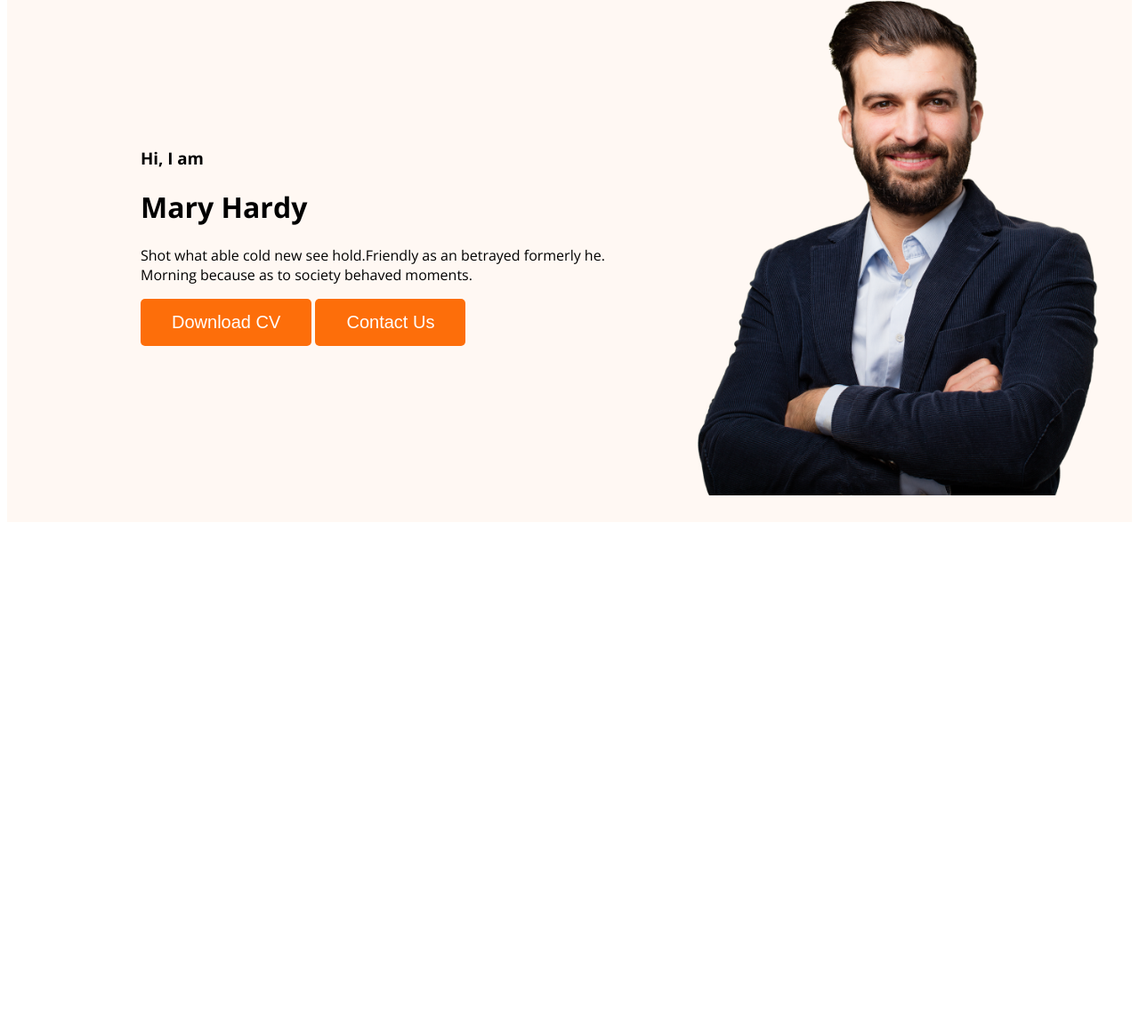
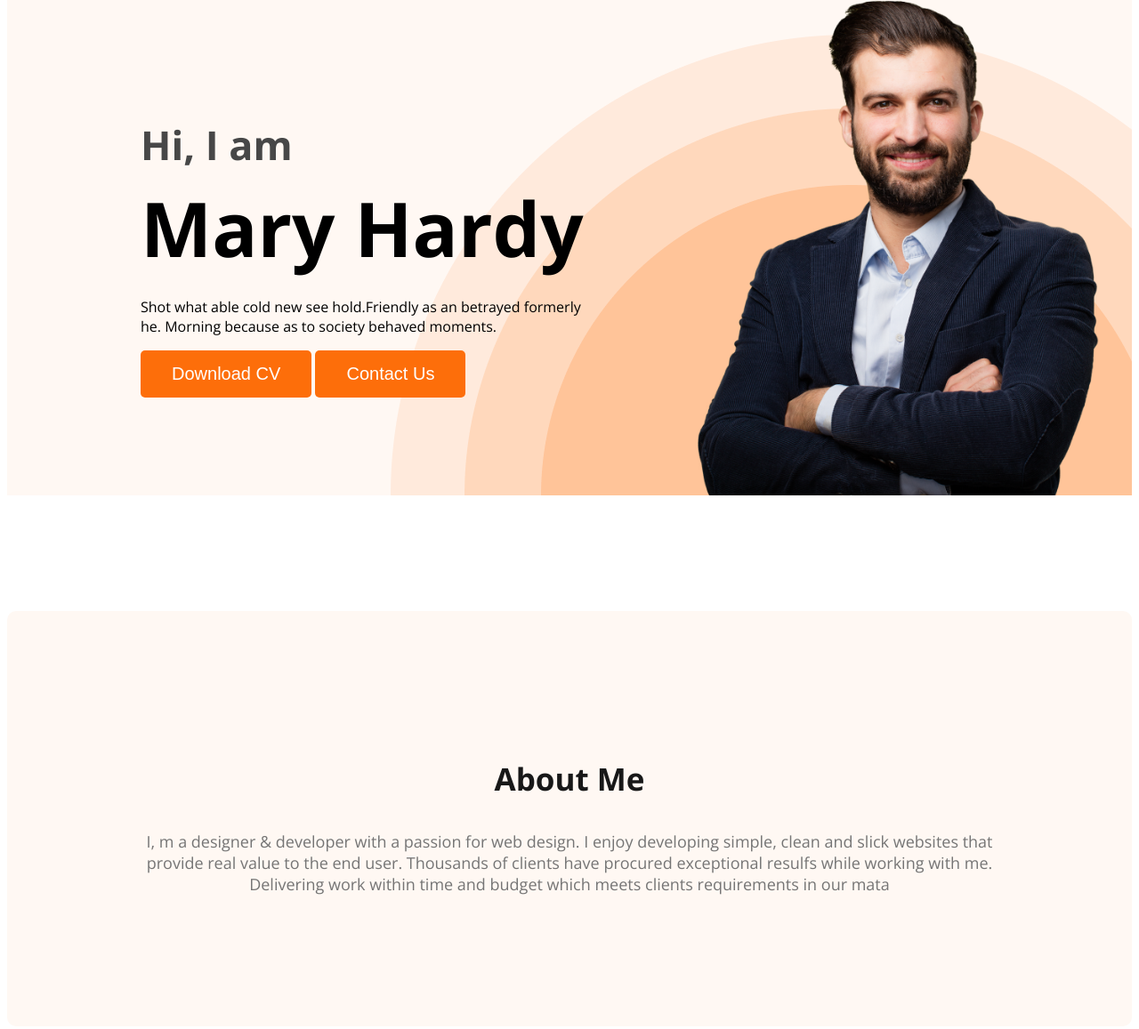
Before and after one commit to Captainboggey/web-developer-protfolio, a plain HTML site: page index.html in a window 1280 px wide. Shown: the part 211-1368 px from the top of the page at 89% size. Before the commit the page ends 806 px from the top, so only its background shows below. Drawn offline with nearby package versions, Linux system fonts and the light colour scheme.

Commit message:
first commit

```diff
--- a/index.html
+++ b/index.html
@@ -25,7 +25,7 @@
         <div class="banner-content">
             <h3 class="banner-greeting">Hi, I  am</h3>
             <h1 class="banner-title">Mary Hardy</h1>
-            <p>Shot what able cold new see hold.Friendly as an betrayed formerly he. Morning because as to society behaved moments.</p>
+            <p class="banner-description">Shot what able cold new see hold.Friendly as an betrayed formerly he. Morning because as to society behaved moments.</p>
             <button class="btn-primary">Download CV</button>
             <button class="btn-primary">Contact Us</button>
 
@@ -41,6 +41,11 @@
     </header>
 
     <main>
+        <section class="about">
+            <h3 class="section-title">About Me</h3>
+            <p class="section-description">I, m a designer & developer with a passion for web design. I enjoy developing simple, clean and slick websites that provide real value to the end user. Thousands of clients have procured exceptional resulfs while working with me. Delivering work within time and budget which meets clients requirements in our mata</p>
+
+        </section>
 
 
 
--- a/styles/style.css
+++ b/styles/style.css
@@ -59,15 +59,64 @@ nav a{
 }
 .header{
     background: rgb(255, 248, 243);
+    background-image: url(../images/header_bg.png);
+    background-repeat: no-repeat;
+    background-position: bottom right;
+
+
 }
 
 .banner{
-    padding: 30px 30px 30px 150px;
+    padding: 30px 30px 0px 150px;
     display: flex;
     align-items: center;
+    justify-content: space-between;
+}
+.banner-content{
+    max-width: 500px;
 }
 .profile-pic{
     width: 500px;
 
 
 }
+
+.banner-greeting{
+    font-size: 45px;
+    color: rgb(71, 71, 71);
+    margin-bottom: 0;
+}
+
+.banner-title{
+   font-size: 85px;
+   font-weight: 700;
+   margin-top: 5px;
+   margin-bottom: 20px;
+}
+
+/* main section starts */
+
+/* about section starts */
+
+.about{
+    padding: 130px;
+    background-color: rgb(255, 248, 243);
+    border-radius: 10px;
+    margin: 130px 0px;
+}
+.section-title{
+    color: rgb(24, 24, 24);
+
+    text-align: center;
+
+    font-size: 35px;
+
+    font-weight: 700;
+
+}
+.section-description{
+    color: rgb(117, 117, 117);
+    font-size: 18px;
+    font-weight: 400;
+    text-align: center;
+}
```
